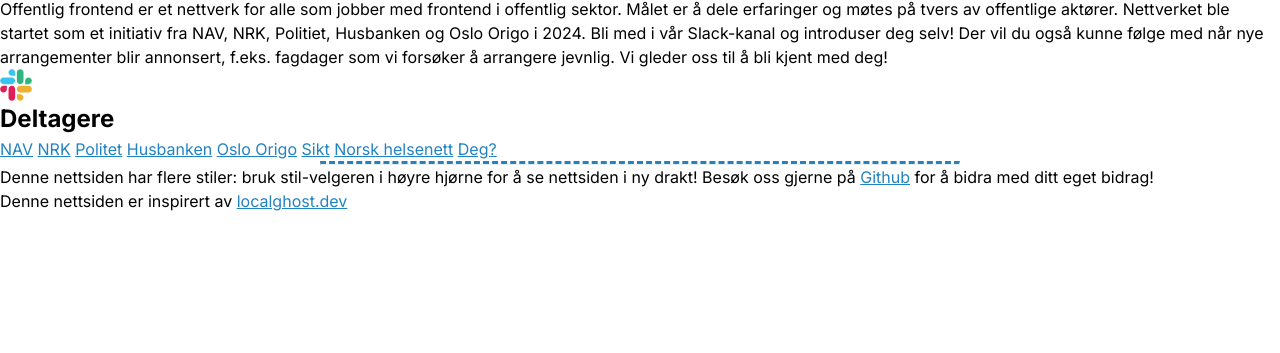
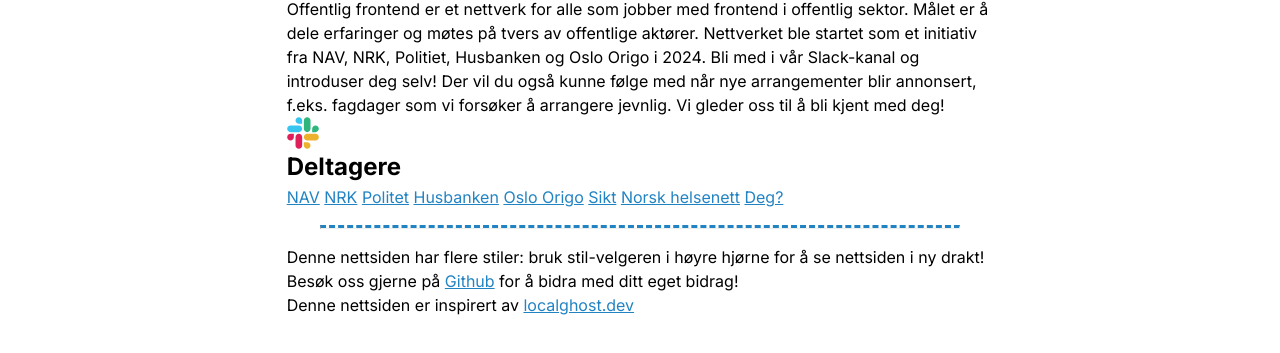
Before and after one commit to ingvildforseth/offentligfrontend, an Eleventy site: page index.html in a window 1280 px wide. Shown: the part 291-644 px from the top of the page. Built offline with nearby package versions, Linux system fonts and the light colour scheme; Eleventy itself is replaced by a stand-in of ours; files that its build step writes are made by us from their sources.

Commit message:
Adding stuff

```diff
--- a/css/of.css
+++ b/css/of.css
@@ -26,6 +26,11 @@ html {
   font-size: 16px;
 }
 
+body {
+  max-width: 70ch;
+  margin: 0 auto;
+}
+
 /*
     Link styles:
     Correct order is LoVeHAte (Link, Visited, Hover, Active)
@@ -41,7 +46,6 @@ a:hover {
   text-decoration-style: dashed;
 }
 
-/* Original width was 280px, height was 372px */
 .logo svg {
   margin: 0 auto;
   height: 30vh;
@@ -59,5 +63,5 @@ a:hover {
 hr {
   border-top: 3px dashed hsl(var(--color-primary-medium));
   width: 50vw;
-  margin: 0 auto;
+  margin: 1rem auto;
 }
--- a/index.html
+++ b/index.html
@@ -66,7 +66,10 @@
       </p>
     </div>
     <div class="links">
-      <a class="links_slack" href="https://www.offentlig-frontend.slack.com"
+      <a
+        class="links_slack"
+        href="https://www.offentlig-frontend.slack.com"
+        title="Slack-kanal"
         ><svg
           role="img"
           aria-label="Slack logo"
```
